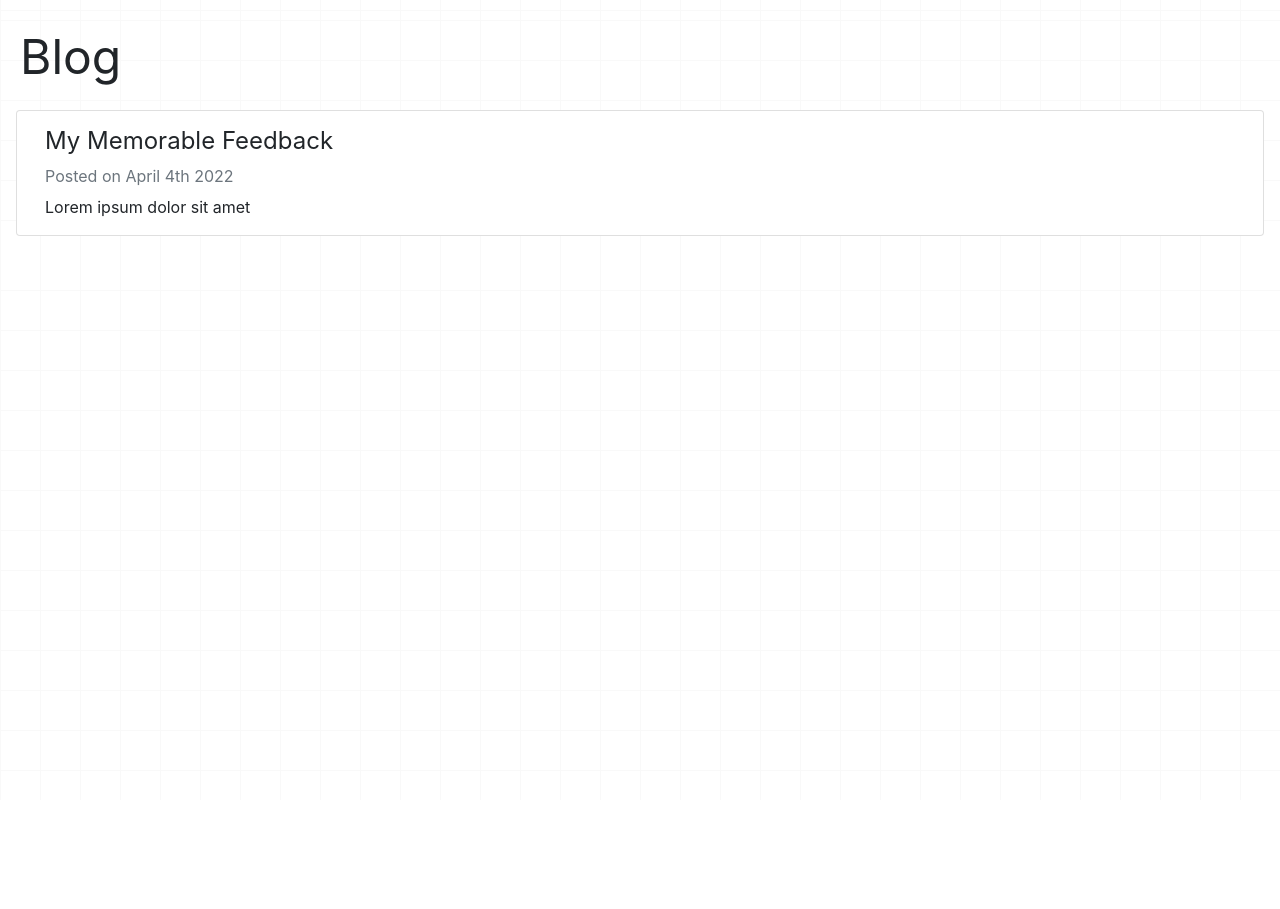
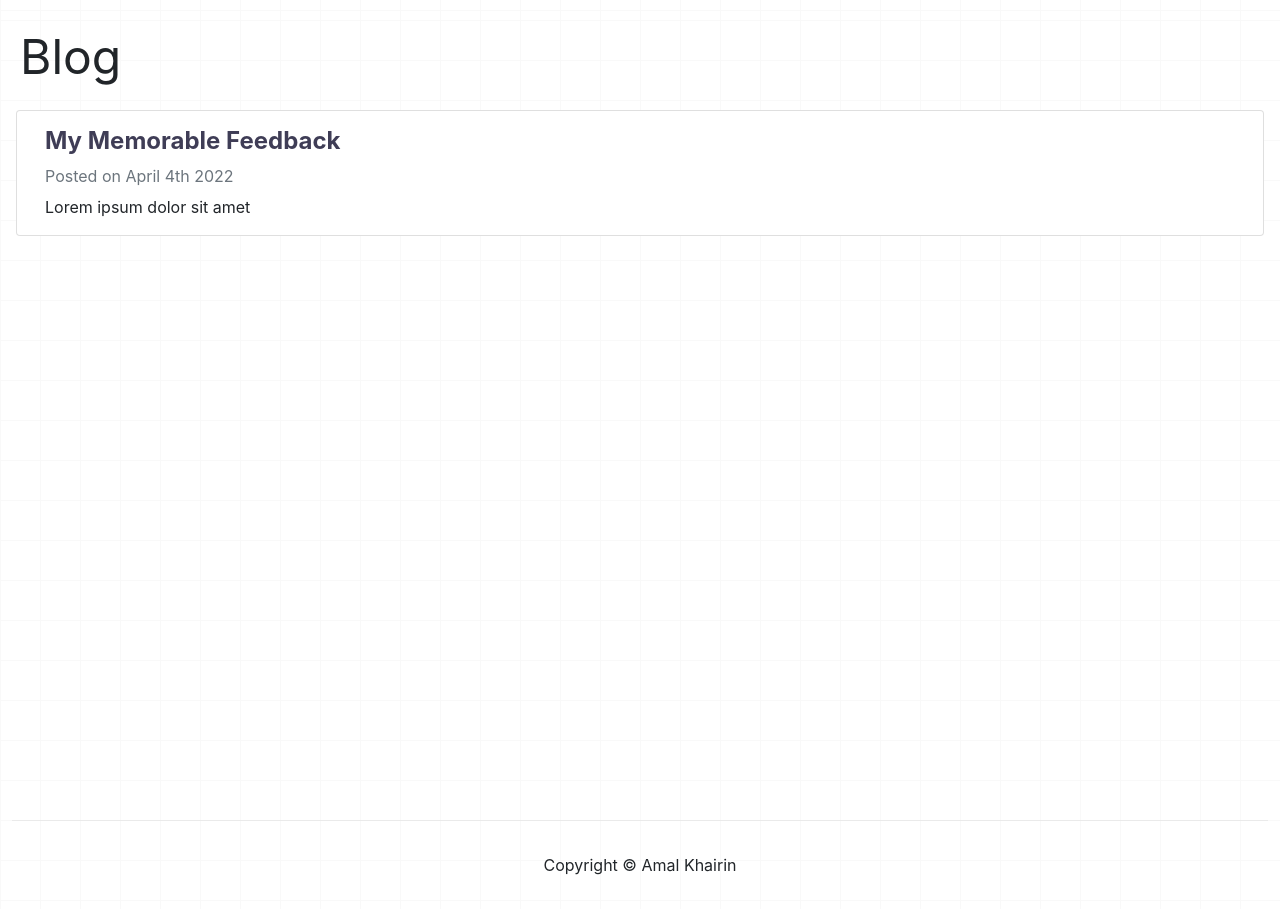
Before and after one commit to amalkhairin/next-js-web, a Next.js app: page /blog in a window 1280 px wide. Before the commit the page ends 800 px from the top, so only its background shows below. Built offline with nearby package versions, Linux system fonts and the light colour scheme; data requests are answered from the project's data file.

Commit message:
add about page

```diff
--- a/pages/about.js
+++ b/pages/about.js
@@ -0,0 +1,65 @@
+import Head from 'next/head'
+import Image from 'next/image'
+import styles from '../styles/Home.module.css'
+import profile_pict from '../public/profile_pict.jpeg'
+import * as Constant from '../src/constant.js'
+import Link from 'next/link'
+
+
+export default function About() {
+
+  function handleClick(url){
+    window.open(url,'_blank')
+  }
+
+  return (
+    <div className="container">
+      <Head>
+        <title>Create Next App</title>
+        <meta name="description" content="Generated by create next app" />
+        <meta name="viewport" content="width=device-width, initial-scale=1"/>
+        <link rel="icon" href="/favicon.ico" />
+      </Head>
+      <main className={styles.main}>
+        <div className='avatar'>
+          <Image src={profile_pict} alt="Avatar" width='100vw' height='100vw' className={styles.profile} />
+        </div>
+        <h2 className='pt-4 pb-3'>About Me</h2>
+
+        <p className='pb-4 about-text' style={{textAlign: 'center', maxWidth: '75%'}}>
+            Hi, my name is <b>Amal Khairin</b>. I&apos;m a final year student from Telkom University and currently pursuing a bachelor degree of Informatics. I have <b>experience</b> in Flutter development, especially in Android development and having <b>skills</b> in Back-end Development using Node js and Express js, SQL, and Pthon.
+        </p>
+        <p className='pb-2 about-text' style={{textAlign: 'center', maxWidth: '75%'}}>
+            I have <b>interest</b> in Software Development, Machine Learning, and Data Visualization. My <b>hobbies</b> are Gaming, Watching Movies or Series, and Drawing. You can also check my digital illustrations gallery <a href={Constant.INSTAGRAM_H_URL} target='_blank' rel='noreferrer'>here</a>.
+        </p>
+
+        <h2 className='pt-5 pb-3'>Contact Me</h2>
+        <div>
+          <button className='btn-icon' onClick={() => handleClick(Constant.LINKED_IN_URL)}>
+            <i className="bi bi-linkedin icon icon-color"></i>
+          </button>
+          <button className='btn-icon' onClick={() => handleClick("mailto:"+Constant.GMAIL_ADDRESS)}>
+            <i className="bi bi-envelope-fill icon icon-color"></i>
+          </button>
+          <button className='btn-icon' onClick={() => handleClick(Constant.INSTAGRAM_URL)}>
+            <i className="bi bi-instagram icon icon-color"></i>
+          </button>
+          <button className='btn-icon' onClick={() => handleClick(Constant.GITHUB_URL)}>
+            <i className="bi bi-github icon icon-color"></i>
+          </button>
+        </div>
+
+      </main>
+
+      <footer className={styles.footer}>
+        <a
+          href="https://vercel.com?utm_source=create-next-app&utm_medium=default-template&utm_campaign=create-next-app"
+          target="_blank"
+          rel="noopener noreferrer"
+        >
+          Copyright © Amal Khairin
+        </a>
+      </footer>
+    </div>
+  )
+}
--- a/pages/blog/index.js
+++ b/pages/blog/index.js
@@ -4,6 +4,7 @@ import styles from '../../styles/Home.module.css'
 import * as Constant from '../../src/constant.js'
 import Link from 'next/link'
 import { useRouter } from 'next/router'
+import dataJson from '../../src/db.json'
 
 export default function Posts({ externalPostData }) {
     const router = useRouter()
@@ -12,6 +13,7 @@ export default function Posts({ externalPostData }) {
     } = router
     return (
         <div className='container'>
+            <main className={styles.mainBlog}>
             <div className='p-2'>
             <h1 className='mb-2'>Blog</h1>
             <div className='row p-2'>
@@ -30,17 +32,27 @@ export default function Posts({ externalPostData }) {
             })}
             </div>
             </div>
+            </main>
+            <footer className={styles.footer}>
+                <a href="https://vercel.com?utm_source=create-next-app&utm_medium=default-template&utm_campaign=create-next-app"
+                target="_blank"
+                rel="noopener noreferrer"
+                >
+                Copyright © Amal Khairin
+                </a>
+            </footer>
         </div>
     )
 }
 
 export async function getStaticProps() {
-  const apiURL = "http://localhost:3001/posts";
-  const response = await fetch(apiURL);
-  const data = await response.json();
-  return {
-      props: {
-        externalPostData: data,
-      },
+//   const apiURL = "http://localhost:3001/posts";
+//   const response = await fetch(apiURL);
+//   const data = await response.json();
+    // console.log(dataJson.posts)
+    return {
+        props: {
+            externalPostData: dataJson.posts,
+        },
     };
 }
--- a/pages/blog/posts/[dynamic]/[id].js
+++ b/pages/blog/posts/[dynamic]/[id].js
@@ -1,27 +1,32 @@
-import Layout from '../../../components/layout'
 import { getAllPostIds, getPostData } from '../../../lib/posts'
 import Link from 'next/link'
 import * as Constant from '../../../../src/constant.js'
+import Image from 'next/image'
+import profile_pict from '../../../../public/profile_pict.jpeg'
 
 export default function Post({ postData }) {
   return (
       <div className='container post-bg'>
         <div className='content'>
-            <h1 className='content-title'>{postData.data.title}</h1>
-            <p className='content-author pt-2'>Posted on {postData.data.created_at}</p>
-            <p className='content-author pb-2' style={{color: 'blue'}}>by <a href={Constant.LINKED_IN_URL} target="_blank" rel='noreferrer'>
-                {postData.data.author} </a>
-            </p>
+            <div style={{display: 'flex', alignItems: 'center'}}>
+                <div className='avatar' style={{alignItems: 'center'}}>
+                    <Link href={{pathname: "/"}} passHref>
+                        <button>
+                            <Image src={profile_pict} alt="Avatar" width='50vw' height='50vw' className='profile-blog' />
+                        </button>
+                    </Link>
+                </div>
+                <div className='px-3' style={{alignItems: 'center'}}>
+                    <p className='content-author pt-2'>Posted on {postData.data.created_at}</p>
+                    <p className='content-author pb-2' style={{color: 'blue'}}>by <a href={Constant.LINKED_IN_URL} target="_blank" rel='noreferrer'>
+                        {postData.data.author} </a>
+                    </p>
+                </div>
+            </div>
+            <h1 className='content-title pb-2'>{postData.data.title}</h1>
             <p className='content-body'>{postData.data.body}</p>
         </div>
       </div>
-    //   <Layout>
-    //         {postData.id}
-    //         <br />
-    //         {postData.data.title}
-    //         <br />
-    //         {postData.data.body}
-    //     </Layout>
   )
 }
 
@@ -48,7 +53,6 @@ export async function getStaticPaths() {
 export async function getStaticProps({ params }) {
     // console.log(params)
     const postData = await getPostData(params.dynamic)
-    console.log(postData)
     return {
         props: {
             postData
--- a/pages/index.js
+++ b/pages/index.js
@@ -30,16 +30,16 @@ export default function Home() {
           <Image src={profile_pict} alt="Avatar" width='100vw' height='100vw' className={styles.profile} />
         </div>
         <div className={styles.usernameGroup}>
-          <a href='#' className={styles.username}>amalkhairin</a>
+          <Link href={{pathname: "/about"}} className={styles.username}>amalkhairin</Link>
         </div>
 
         <div>
           <button onClick={() => handleClick(Constant.QURAN_URL)} className={styles.btn}>Download QuranPro</button>
-          <button className={styles.btn}>Free Url Shortener</button>
+          <button className={styles.btn}>[Coming Soon] Url Shortener</button>
           <Link href={{pathname: "/blog"}} passHref>
             <button className={styles.btn}>Blog</button>
           </Link>
-          <button className={styles.btn}>Hobbies</button>
+          <button onClick={() => handleClick(Constant.INSTAGRAM_H_URL)} className={styles.btn}>Hobbies</button>
         </div>
 
         <div>
@@ -54,40 +54,6 @@ export default function Home() {
           </button>
         </div>
 
-        {/* <p className={styles.description}>
-          Get started by editing{' '}
-          <code className={styles.code}>pages/index.js</code>
-        </p> */}
-
-        {/* <div className={styles.grid}>
-          <a href="https://nextjs.org/docs" className="shadow-cyan-500/50">
-            <h2>Documentation &rarr;</h2>
-            <p>Find in-depth information about Next.js features and API.</p>
-          </a>
-
-          <a href="https://nextjs.org/learn" className={styles.card}>
-            <h2>Learn &rarr;</h2>
-            <p>Learn about Next.js in an interactive course with quizzes!</p>
-          </a>
-
-          <a
-            href="https://github.com/vercel/next.js/tree/canary/examples"
-            className={styles.card}
-          >
-            <h2>Examples &rarr;</h2>
-            <p>Discover and deploy boilerplate example Next.js projects.</p>
-          </a>
-
-          <a
-            href="https://vercel.com/new?utm_source=create-next-app&utm_medium=default-template&utm_campaign=create-next-app"
-            className={styles.card}
-          >
-            <h2>Deploy &rarr;</h2>
-            <p>
-              Instantly deploy your Next.js site to a public URL with Vercel.
-            </p>
-          </a>
-        </div> */}
       </main>
 
       <footer className={styles.footer}>
--- a/pages/lib/posts.js
+++ b/pages/lib/posts.js
@@ -1,7 +1,10 @@
+import dataJson from '../../src/db.json'
+
 export async function getAllPostIds() {
-    const apiURL = "http://localhost:3001/posts";
-    const response = await fetch(apiURL);
-    const data = await response.json();
+    // const apiURL = "http://localhost:3001/posts";
+    // const response = await fetch(apiURL);
+    // const data = await response.json();
+    var data = dataJson.posts
     // const ids = data.map((data) => data.title)
     // console.log(ids)
 
@@ -16,11 +19,11 @@ export async function getAllPostIds() {
 }
 
 export async function getPostData(id) {
-    const apiURL = "http://localhost:3001/posts/" + id;
-    console.log(apiURL)
-    const response = await fetch(apiURL);
-    const data = await response.json();
-    console.log("sss ",data)
+    // const apiURL = "http://localhost:3001/posts/" + id;
+    // const response = await fetch(apiURL);
+    // const data = await response.json();
+    const key = Object.keys(dataJson.posts).find(post => dataJson.posts[post].id === id)
+    var data = dataJson.posts[key]
     // Combine the data with the id
     return {
         id,
--- a/src/constant.js
+++ b/src/constant.js
@@ -1,5 +1,6 @@
 export const QURAN_URL = "https://drive.google.com/uc?export=download&id=1RzmtZ67uh7iPI03mwV3h9zcIi15DXlNr"
 export const LINKED_IN_URL = "https://www.linkedin.com/in/amal-khairin/"
 export const INSTAGRAM_URL = "https://www.instagram.com/amalkhrn/"
+export const INSTAGRAM_H_URL = "https://www.instagram.com/art.maruu/"
 export const GITHUB_URL = "https://github.com/amalkhairin"
 export const GMAIL_ADDRESS = "amalkhairinn@gmail.com"
--- a/styles/Home.module.css
+++ b/styles/Home.module.css
@@ -12,6 +12,7 @@
   align-items: center;
   align-content: center;
   align-self: center;
+  color: #0F68BB;
 }
 
 .username {
@@ -71,6 +72,15 @@
   flex-direction: column;
   justify-content: center;
   align-items: center;
+}
+
+.mainBlog {
+  min-height: 100vh;
+  flex: 1;
+  display: flex;
+  flex-direction: column;
+  justify-content: left;
+  align-items: left;
 }
 
 .footer {
--- a/styles/globals.css
+++ b/styles/globals.css
@@ -13,6 +13,12 @@ body {
   background-image:
     linear-gradient(to right, #F9F9F9 1px, transparent 1px),
     linear-gradient(to bottom, #F9F9F9 1px, transparent 1px);
+}
+
+.profile-blog {
+  border-radius: 50%;
+  display: inline;
+  cursor: pointer;
 }
 
 a {
@@ -69,6 +75,16 @@ h1 {
   font-size: 3rem;
 }
 
+h2 {
+  font-size: 24px;
+  font-weight: bold;
+  color: #3F3D56;
+}
+
+.about-text {
+  color: #3F3D56;
+}
+
 .cn {
   /* background-color: #F39C12; */
   display: block;
```
